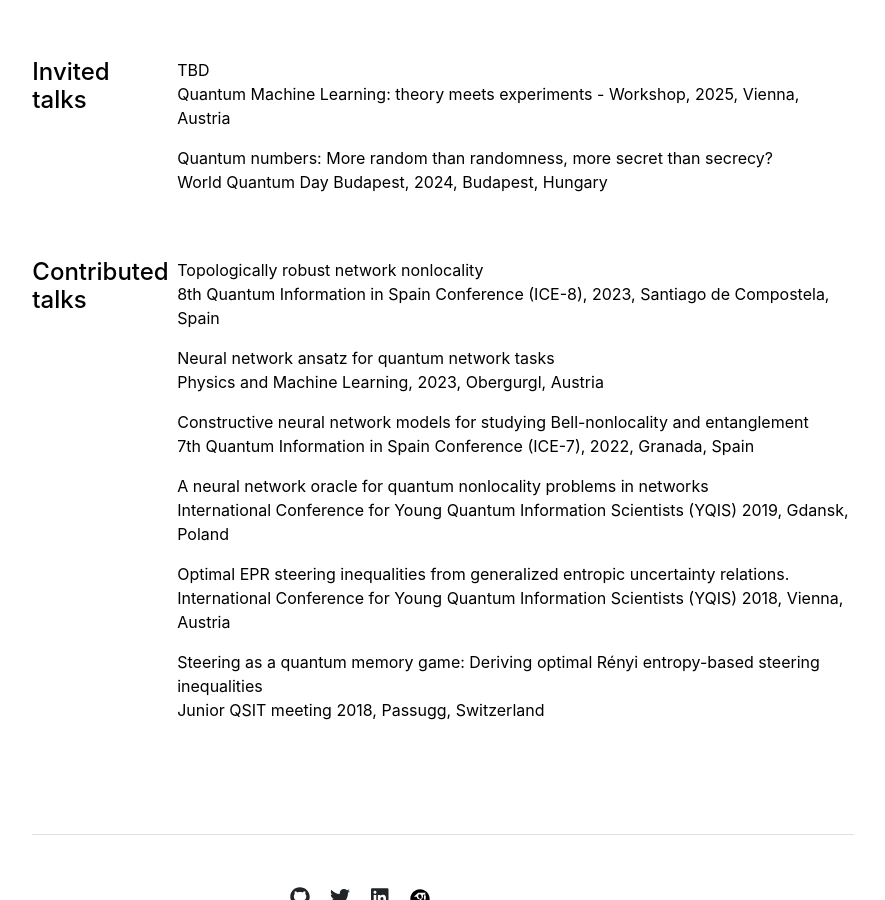
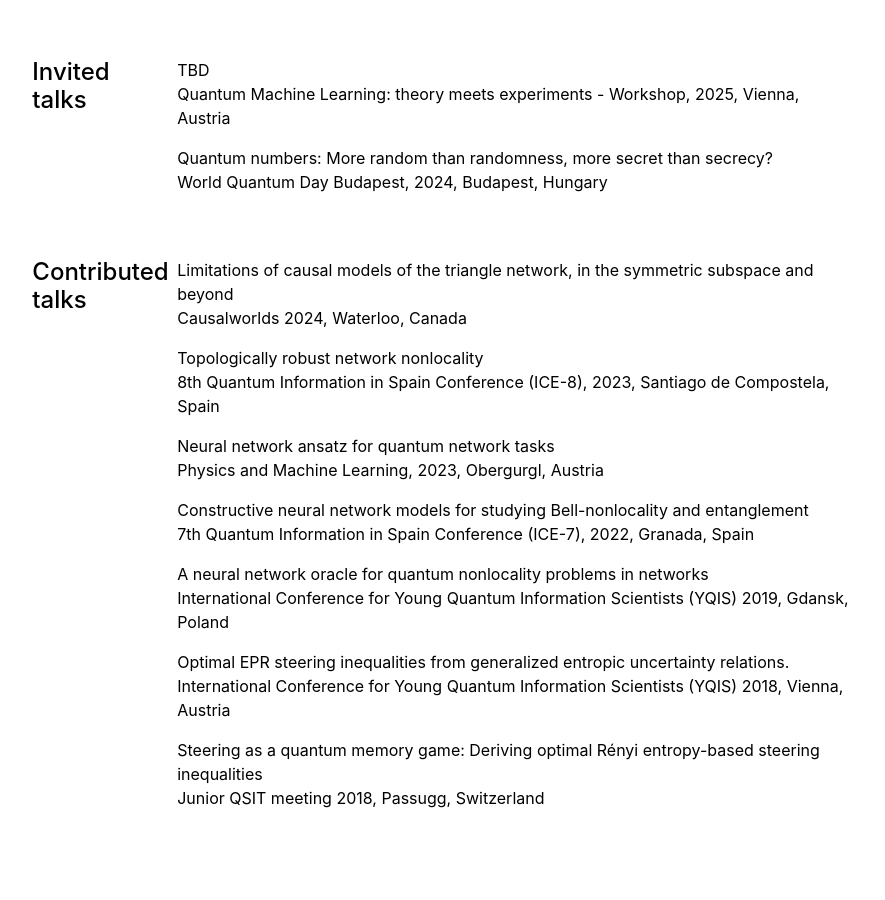
Before and after one commit to tkrivachy/tkrivachy.github.io, a Jekyll site: the page built from cv.md, in a window 1280 px wide and 900 px high, scrolled down 986 px. Shown: the whole window, without its empty margins (197-1082 px from the left). Built offline with Jekyll 4.4.1, drawn with Linux system fonts in a browser that asks for light colours.

Commit message:
Update contributedtalks.yml

```diff
--- a/_data/cv/contributedtalks.yml
+++ b/_data/cv/contributedtalks.yml
@@ -1,3 +1,6 @@
+- title: 'Limitations of causal models of the triangle network, in the symmetric subspace and beyond'
+  description: 'Causalworlds 2024, Waterloo, Canada'
+
 - title: 'Topologically robust network nonlocality'
   description: '8th Quantum Information in Spain Conference (ICE-8), 2023, Santiago de Compostela, Spain'
 
```
